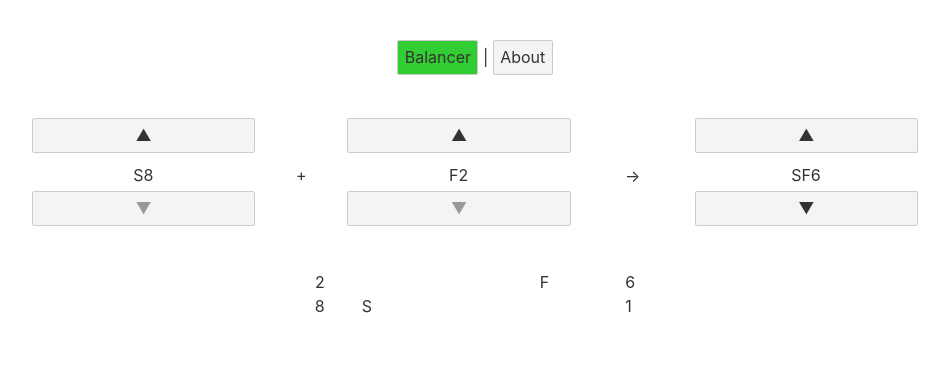
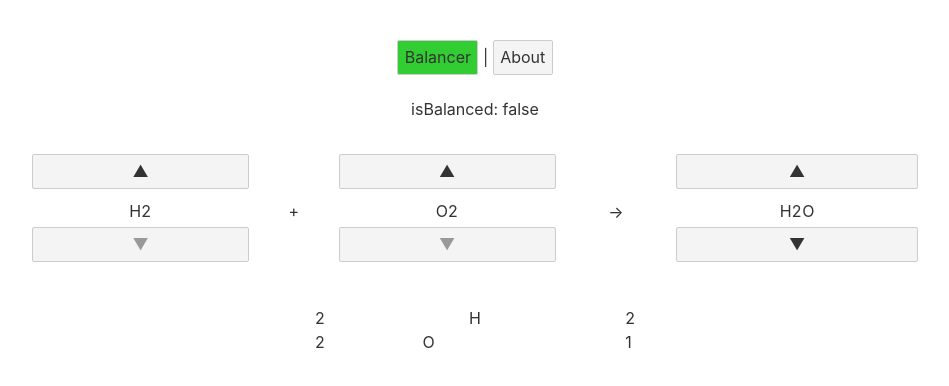
Before and after one commit to nchlsb/ChemicalEquationBalancer, a Svelte app: page / in a window 1280 px wide. Shown: the top 386 px of the page, without its empty margins (165-1114 px from the left). Built offline with nearby package versions, Linux system fonts and the light colour scheme.

Commit message:
Update of isBalanced function and related functions

```diff
--- a/package.json
+++ b/package.json
@@ -31,7 +31,9 @@
     "typescript": "^3.9.3"
   },
   "dependencies": {
+    "@types/ramda": "^0.27.44",
     "katex": "^0.13.0",
+    "ramda": "^0.27.1",
     "sirv-cli": "^1.0.0"
   }
 }
--- a/src/App.svelte
+++ b/src/App.svelte
@@ -1,8 +1,8 @@
 <script lang="ts">
-	import type { Counts, element, Equation } from "./ChemicalEquations";
-	import { build, randomEquation, toTex, countElements, isBalanced } from "./ChemicalEquations";
-	import { count, difference, intersection, isEmpty, Multiset, sumAll, toStringMultiset } from "./Multiset"
+	import type { Equation } from "./ChemicalEquations";
+	import { atomsPerElementOnEquationSide, randomEquation, toTex, isBalanced } from "./ChemicalEquations";
 	import Katex from "./Katex.svelte"
+	import { sortBy } from 'ramda'
 	import type { ChemicalElement } from "./ChemicalElements";
 	import { replaceAtIndex } from "./helpers";
 
@@ -11,9 +11,6 @@
 	$: context = "Balancer"
 
 	let equation = randomEquation()
-
-	let map: Map<ChemicalElement, Counts>
-	$: map = build(equation)
 
 	function withReactantCoefficientAtIndex(index: number, newCoefficient: number): Equation {
 		const [_, molecule] = equation.reactants[index]
@@ -43,33 +40,36 @@
 			}
 	}
 
-	let orderedEntries: [ChemicalElement, Counts][]
-	$: orderedEntries = [...map.entries()].sort(([a, _], [b, __]) => {
-		if (a < b) {
-			return -1
-		} else if (a === b) {
-			return 0
-		} else {
-			return 1
+	type ElementView = {
+		chemicalElement: ChemicalElement,
+
+		atomsInReactants: number,
+		atomsInProducts: number,
+
+		reactantsPercent: number,
+		elementNamePercent: number,
+		productsPercent: number
+	}
+
+	let elementViews: ElementView[]
+	$: elementViews =  sortBy(([x, _]) => /* TODO: atomicNumber(x) */ x, [...atomsPerElementOnEquationSide(equation).entries()])
+	.map(([element, [atomsInReactants, atomsInProducts]]) => {
+		const totalAtoms = atomsInReactants + atomsInProducts
+		const w = 5 // percent
+		return {
+			chemicalElement: element,
+
+			atomsInReactants,
+			atomsInProducts,
+
+			reactantsPercent: (100 - w) * atomsInReactants / totalAtoms,
+			elementNamePercent: w,
+			productsPercent: (100 - w) * atomsInProducts / totalAtoms
 		}
-	})
-
-	type Spacing = {reactants: number, width: number, products: number}
-
-	let widths: [ChemicalElement, Counts, Spacing][]
-	$: widths = orderedEntries.map(([element, counts]) => {
-		const totalElements = counts.amountInProducts + counts.amountInReactants
-		const w = 5 // percent
-		return [element, counts, {
-			reactants: (100 - w) * counts.amountInReactants / totalElements,
-			width: w,
-			products: (100 - w) * counts.amountInProducts / totalElements
-		}]
 	})
 
 	const INCREASE = "▲";
 	const DECREASE = "▼"
-
 </script>
 
 <main>
@@ -77,6 +77,7 @@
 		<button class={context === 'Balancer' ? 'highlighted' : ''}  on:click={_ => context = 'Balancer'}>Balancer</button>
 		| <button class={context === 'About' ? 'highlighted' : ''}  on:click={_ => context = 'About'}>About</button>
 	</p>
+	<p>isBalanced: {isBalanced(equation)}</p>
 	{#if context === 'Balancer'}
 		<table id="reactants-and-prodcuts">
 			<tr id="increment-bar">
@@ -144,65 +145,20 @@
 			</tr>
 		</table>
 		<table id="equation-balance">
-			{#each widths as [element, counts, {reactants, width, products}]}
+			{#each elementViews as {chemicalElement, atomsInReactants, atomsInProducts, reactantsPercent, elementNamePercent, productsPercent}}
 			<tr>
 				<td class="reactants-count">
-					<Katex math={counts.amountInReactants.toString()} displayMode={false}></Katex>
+					<Katex math={atomsInReactants.toString()} displayMode={false}></Katex>
 				</td>
 				<td class="element-symbol">
-					<div><div class="x" style="width: {products}%"></div><div class="w" style="width: {width}%"><Katex math={`\\mathrm{${element}}`} displayMode={false}></Katex></div><div class="y" style="width: {reactants}%"></div></div>
+					<div><div class="x" style="width: {productsPercent}%"></div><div class="w" style="width: {elementNamePercent}%"><Katex math={`\\mathrm{${chemicalElement}}`} displayMode={false}></Katex></div><div class="y" style="width: {reactantsPercent}%"></div></div>
 				</td>
 				<td class="products-count">
-					<Katex math={counts.amountInProducts.toString()} displayMode={false}></Katex>
+					<Katex math={atomsInProducts.toString()} displayMode={false}></Katex>
 				</td>
 			</tr>
 			{/each}
 		</table>
-
-		<!-- old table -->
-		<!-- <table id="reactants-and-prodcuts">
-			<tr>
-				<td id="reactants-expression">
-					{#each equation.reactants as [coefficient, molecule], index}
-						{#if index !== 0}
-							<Katex math="+" />
-						{/if}
-						<input type="number" min="1" bind:value={coefficient} on:input={event => {
-							equation = withReactantCoefficientAtIndex(index, parseInt(event.currentTarget.value))
-						}}>
-
-						<Katex math={toTex(molecule)} />
-					{/each}
-				</td>
-				<td id="arrow">
-					<Katex math={"\\rightarrow"} />
-				</td>
-				<td id="products-expression">
-					{#each equation.products as [coefficient, molecule], index}
-
-						{#if index !== 0}
-							<Katex math="+" />
-						{/if}
-						<input type="number" min="1" bind:value={coefficient} on:input={event =>
-							equation = withProductCoefficientAtIndex(index, parseInt(event.currentTarget.value))
-						}> <Katex math={toTex(molecule)} />
-					{/each}
-				</td>
-			</tr>
-			{#each widths as [element, counts, {reactants, width, products}]}
-			<tr id="equation-balance">
-				<td class="reactants-count">
-					<Katex math={counts.amountInReactants.toString()} displayMode={false}></Katex>
-				</td>
-				<td class="element-symbol">
-					<div><div class="x" style="width: {products}%"></div><div class="w" style="width: {width}%"><Katex math={`\\mathrm{${element}}`} displayMode={false}></Katex></div><div class="y" style="width: {reactants}%"></div></div>
-				</td>
-				<td class="products-count">
-					<Katex math={counts.amountInProducts.toString()} displayMode={false}></Katex>
-				</td>
-			</tr>
-			{/each}
-		</table> -->
 	{:else}
 		<h1>Chemical Equation Balancing App</h1>
 		<h2>Todo - write a blurb</h2>
--- a/src/ChemicalElements.ts
+++ b/src/ChemicalElements.ts
@@ -118,6 +118,6 @@ export type ChemicalElement =
     "Zn" |
     "Zr"
 
-export function atomicWeight(x: ChemicalElement): number {
+export function atomicNumber(x: ChemicalElement): number {
     return undefined
 }
--- a/src/ChemicalEquations.ts
+++ b/src/ChemicalEquations.ts
@@ -1,6 +1,6 @@
 import type { ChemicalElement } from "./ChemicalElements"
-import { randomIntegerUpTo } from "./helpers"
-import { multiplyCounts, Multiset, singleton, sumAll, intersection, difference, isEmpty} from './Multiset'
+import { outerJoin, randomIntegerUpTo } from "./helpers"
+import { multiplyCounts, Multiset, singleton, sumAll, equals, intersection, difference, isEmpty} from './Multiset'
 
 
 export type Molecule = {
@@ -80,39 +80,74 @@ export function countElements(molecule: Molecule, coefficient = 1): Multiset<Che
     }
 }
 
-export type Counts = {
-    amountInReactants: number
-    amountInProducts: number
-}
+// How do you count an equation?
+// Multiset<Reactants> === Multiset<Products> ?
 
-export function build(equation: Equation): Map<ChemicalElement, Counts> {
+// totalAtomsPerMolecule?
+export function atomsPerElementOnEquationSide(equation: Equation): Map<ChemicalElement, [number, number]> {
 	const reactants = sumAll(equation.reactants.map(([coefficient, molecule]) => countElements(molecule, coefficient))).elements
 	const products = sumAll(equation.products.map(([coefficient, molecule]) => countElements(molecule, coefficient))).elements
 
-    return combine(reactants, products)
+    return outerJoin(reactants, products, 0, 0)
 }
 
-function combine(reactants: Map<ChemicalElement, number>, products: Map<ChemicalElement, number>): Map<ChemicalElement, Counts> {
-    let map = new Map<ChemicalElement, Counts>()
-
-    const allElements = [...new Set([ // unique keys
-        ...reactants.keys(),
-        ...products.keys()
-    ]).values()]
+// f : [Map<A, B>, Map<A, C>] --> [Map<A, [B, C]>]
 
 
-    for (let element of allElements) {
-        map.set(element, {
-            amountInProducts: products.get(element) || 0,
-            amountInReactants: reactants.get(element) || 0
-        })
+
+export function isBalanced3(equation: Equation): boolean {
+    const atomsInReactants: Map<ChemicalElement, number> = undefined
+    const atomsInProducts: Map<ChemicalElement, number> = undefined
+
+
+     // ~ does r/ have the same total count of atoms for each element as p/
+    const atoms: Iterable<ChemicalElement> = undefined
+    for (const atom of atoms) {
+        if (
+            !atomsInReactants.has(atom) || !atomsInProducts.has(atom) ||
+            atomsInReactants.get(atom) !== atomsInProducts.get(atom)
+        ) {
+            return false
+        }
     }
 
-    return map
+    return true
 }
 
-export function isBalanced(map: Map<ChemicalElement, Counts>): boolean {
-    return [...map.values()].every(counts => counts.amountInReactants === counts.amountInProducts)
+export function isBalanced(equation: Equation): boolean {
+    const reactants = sumAll(equation.reactants.map(([coefficient, molecule]) => countElements(molecule, coefficient))).elements
+	const products = sumAll(equation.products.map(([coefficient, molecule]) => countElements(molecule, coefficient))).elements
+
+    const atomsInReactants: Map<ChemicalElement, number> = sumAll(equation.reactants.map(([coefficient, molecule]) => countElements(molecule, coefficient))).elements
+    const atomsInProducts: Map<ChemicalElement, number> = sumAll(equation.products.map(([coefficient, molecule]) => countElements(molecule, coefficient))).elements
+
+     // ~ does r/ have the same total count of atoms for each element as p/
+    const atoms: Array<ChemicalElement> = [ ...new Set([
+        ...atomsInReactants.keys(),
+        ...atomsInProducts.keys()
+    ])]
+
+    return atoms.every(atom =>
+        atomsInReactants.has(atom) &&
+        atomsInProducts.has(atom) &&
+        atomsInReactants.get(atom) === atomsInProducts.get(atom)
+    )
+}
+
+// [Map<A, B>, Map<A, C>]                 <====> Map<A, [B, C]>
+// ^ Multiset p, ^ Multiset r             <====> Map<A, Counts>
+
+
+export function isBalanced5(equation: Equation): boolean {
+    return equals(reactantAtoms(equation), productAtoms(equation))
+}
+
+function reactantAtoms(equation: Equation): Multiset<ChemicalElement> {
+    return sumAll(equation.reactants.map(([coefficient, molecule]) => countElements(molecule, coefficient)))
+}
+
+function productAtoms(equation: Equation): Multiset<ChemicalElement> {
+    return sumAll(equation.products.map(([coefficient, molecule]) => countElements(molecule, coefficient)))
 }
 
 // 4-tuple (Bool, Bool, Bool, Bool) = 2^4 = 16
@@ -211,7 +246,8 @@ export const examples: Equation[] = [
 ]
 
 export function randomEquation(): Equation {
-    return examples[randomIntegerUpTo(examples.length)]
+    //return examples[randomIntegerUpTo(examples.length)]
+    return examples[0]
 }
 
 
--- a/src/Multiset.ts
+++ b/src/Multiset.ts
@@ -87,6 +87,17 @@ function universe<T>(a: Multiset<T>, b: Multiset<T>): T[] {
     ]).values()]
 }
 
+export function equals<T>(a: Multiset<T>, b: Multiset<T>): boolean {
+    return universe(a, b).every(element => count(a, element) === count(b, element))
+
+    // test cases
+    // Ignoring efficiency, what is true if the following are true?
+    // Scenario A: Multiset.isEmpty(Multiset.difference(a, b))
+    // Scenario B: Multiset.isEmpty(Multiset.difference(b, a))
+    // Scenario C: Multiset.isSubset(a, b) && Multiset.isSubset(b, a)
+    // Scenario D: Multiset.isEmpty(a) && Multiset.isEmpty(b)
+}
+
 export function toStringMultiset<T>(multiset: Multiset<T>){
     return `{ ${[...multiset.elements.entries()].map(([k, v]) => `${k}: ${v}`).join(', ')} }`
 }
--- a/src/helpers.ts
+++ b/src/helpers.ts
@@ -1,5 +1,3 @@
-import type { Counts } from "./ChemicalEquations";
-
 export function randomIntegerUpTo(max: number): number {
     const between0and1 = Math.random()
     const floatBetween0andMax = between0and1 * max
@@ -16,10 +14,6 @@ export function range(n: number): number[] {
     return retVal;
 }
 
-export function toStringMap<K>(map: Map<K, Counts>): string {
-    return `{ ${[...map.entries()].map(([k, v]) => `${k}: (${v.amountInReactants}, ${v.amountInProducts})`).join(', ')} }`
-}
-
 export function replaceAtIndex<T>(array: T[], index: number, value: T): T[] {
     let retVal = new Array<T>();
 
@@ -29,3 +23,33 @@ export function replaceAtIndex<T>(array: T[], index: number, value: T): T[] {
 
     return retVal
 }
+
+export function outerJoin<K, V1, V2>(v1: Map<K, V1>, v2: Map<K, V2>, defaultV1: V1, defaultV2: V2): Map<K, [V1, V2]> {
+    const allKeys = [...new Set([ // unique keys
+        ...v1.keys(),
+        ...v2.keys()
+    ]).values()]
+
+    let map = new Map<K, [V1, V2]>()
+
+    for (let key of allKeys) {
+        map.set(key, [v1.get(key) || defaultV1, v2.get(key) || defaultV2])
+    }
+
+    return map
+}
+
+export function innerJoin<K, V1, V2>(v1: Map<K, V1>, v2: Map<K, V2>): Map<K, [V1, V2]> {
+    const commonKeys = [...new Set([ // unique keys
+        ...v1.keys(),
+        ...v2.keys()
+    ]).values()].filter(k => v1.has(k) && v2.has(k))
+
+    let map = new Map<K, [V1, V2]>()
+
+    for (let key of commonKeys) {
+        map.set(key, [v1.get(key), v2.get(key)])
+    }
+
+    return map
+}
```
Also changed, not shown: 4 other files (tests, documents, lock files or other folders).
